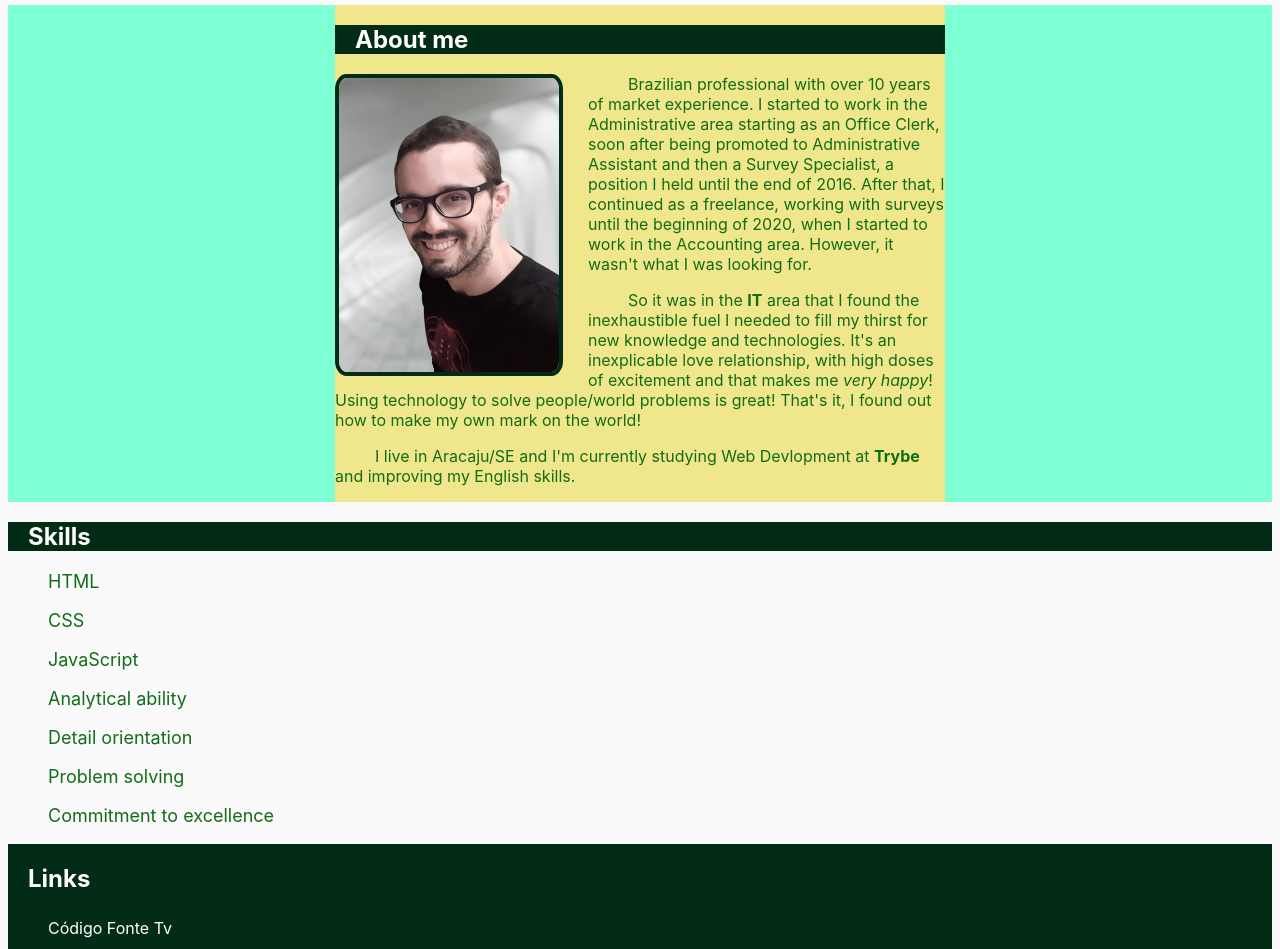
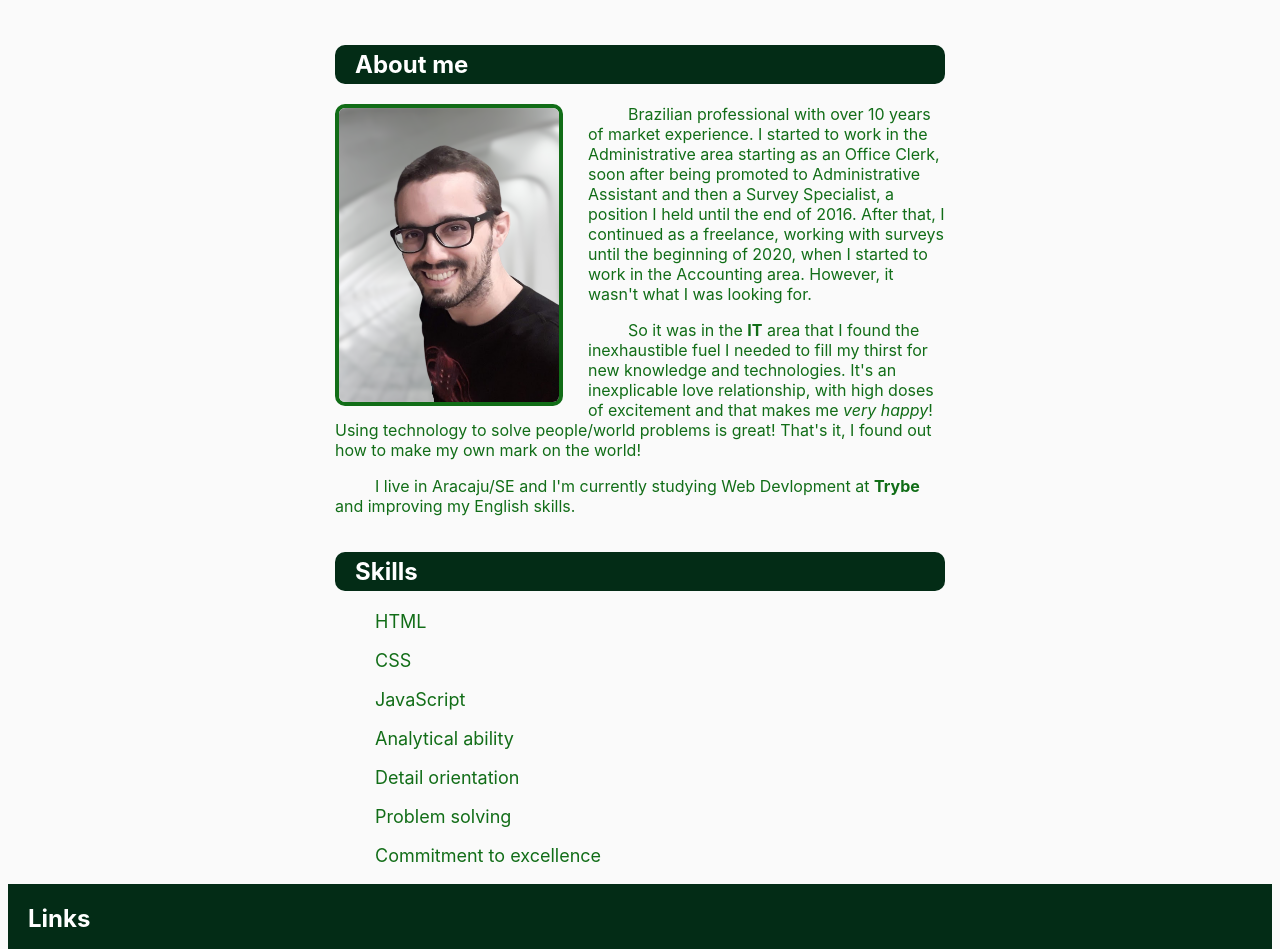
Before and after one commit to guybarreto/guybarreto.github.io, a plain HTML site: page index.html in a window 1280 px wide. Shown: the part 130-1079 px from the top of the page. Drawn offline with Linux system fonts and the light colour scheme.

Commit message:
Implements section and article 'Skills' and some minor color and rounding effects

```diff
--- a/index.html
+++ b/index.html
@@ -9,21 +9,20 @@
   </head>
   <body>
     <nav id="index">
-      <a href="#about">About me</a>
+      <a href="#aboutMeArticle">About me</a>
       <a href="#skills">Skills</a>
       <a href="#links">Links</a>
     </nav>
 
     <h1>Guy Neves Barreto</h1>
 
-    <section>
-      <article id="articleSettings">
+    <section id="section-1">
+      <article id="aboutMeArticle">
         <h2>About me</h2>
         <img
-          class="guysPic"
-          id="guy"
+          class="profilePic"
           src="/ProfilePic.png"
-          alt="Imagem do autor do portfolio sorrindo"
+          alt="Image of portfolio author smiling"
         />
         <p>
           Brazilian professional with over 10 years of market experience. I
@@ -51,6 +50,8 @@
       </article>
     </section>
 
+    <section id="section-2">
+      <article>
         <h2 id="skills">Skills</h2>
         <div class="lists-style">
           <ul>
@@ -75,13 +76,15 @@
             Commitment to excellence
           </ul>
         </div>
+      </article>
+    </section>
 
-    <footer>
+    <footer id="links">
       Links<br />
       <a href="https://www.youtube.com/@codigofontetv" target="_blank"
         >Código Fonte Tv</a
       >
-      <a href="#guy">Back to top</a>
+      <a href="#index">Back to top</a>
     </footer>
   </body>
 </html>
--- a/style.css
+++ b/style.css
@@ -2,6 +2,13 @@ body {
   font-family: -apple-system, "Segoe UI", Roboto, Oxygen, Ubuntu, Cantarell,
     "Open Sans", "Helvetica Neue", sans-serif;
   background-color: #fafafa;
+}
+
+h2,
+nav,
+footer {
+  color: white;
+  background-color: #032c16;
 }
 
 h1 {
@@ -9,33 +16,37 @@ h1 {
   color: #e1f2d5;
   background-color: #032c16;
   display: table;
-  padding: 0px 10px;
+  padding: 10px;
+  border-radius: 10px;
   margin: auto;
   margin-top: 30px;
   margin-bottom: 30px;
 }
 
-section {
+h2 {
+    padding: 5px;
+    border-radius: 10px;
+}
+
+#section-1, #section-2 {
   display: flex;
   justify-content: center;
-  background-color: aquamarine;
 }
 
-#articleSettings {
+#aboutMeArticle, #section-2 article {
   width: 610px;
-  background-color: khaki;
 }
 
 h2 {
-    padding-left: 20px;
+  padding-left: 20px;
 }
 
-.guysPic {
+.profilePic {
   width: 220px;
   margin-right: 25px;
   float: left;
-  border-radius: 5%;
-  border: 4px solid #032c16;
+  border-radius: 10px;
+  border: 4px solid #116d17;
 }
 
 p {
@@ -43,20 +54,21 @@ p {
   line-height: 20px;
 }
 
+p,
+.lists-style {
+  color: #116d17;
+}
+
+.lists-style {
+    font-size: 18px;
+  }
+
 a {
   text-decoration: none;
   line-height: 30px;
   color: white;
   display: inline;
   margin-left: 20px;
-}
-
-p, .lists-style {
-  color: #116d17;
-}
-
-.lists-style {
-  font-size: 18px;
 }
 
 footer {
@@ -73,10 +85,3 @@ footer a {
   padding-top: 20px;
   display: block;
 }
-
-h2,
-nav,
-footer {
-  color: white;
-  background-color: #032c16;
-}
```
Lines whose indentation alone changed are shown as unchanged.
